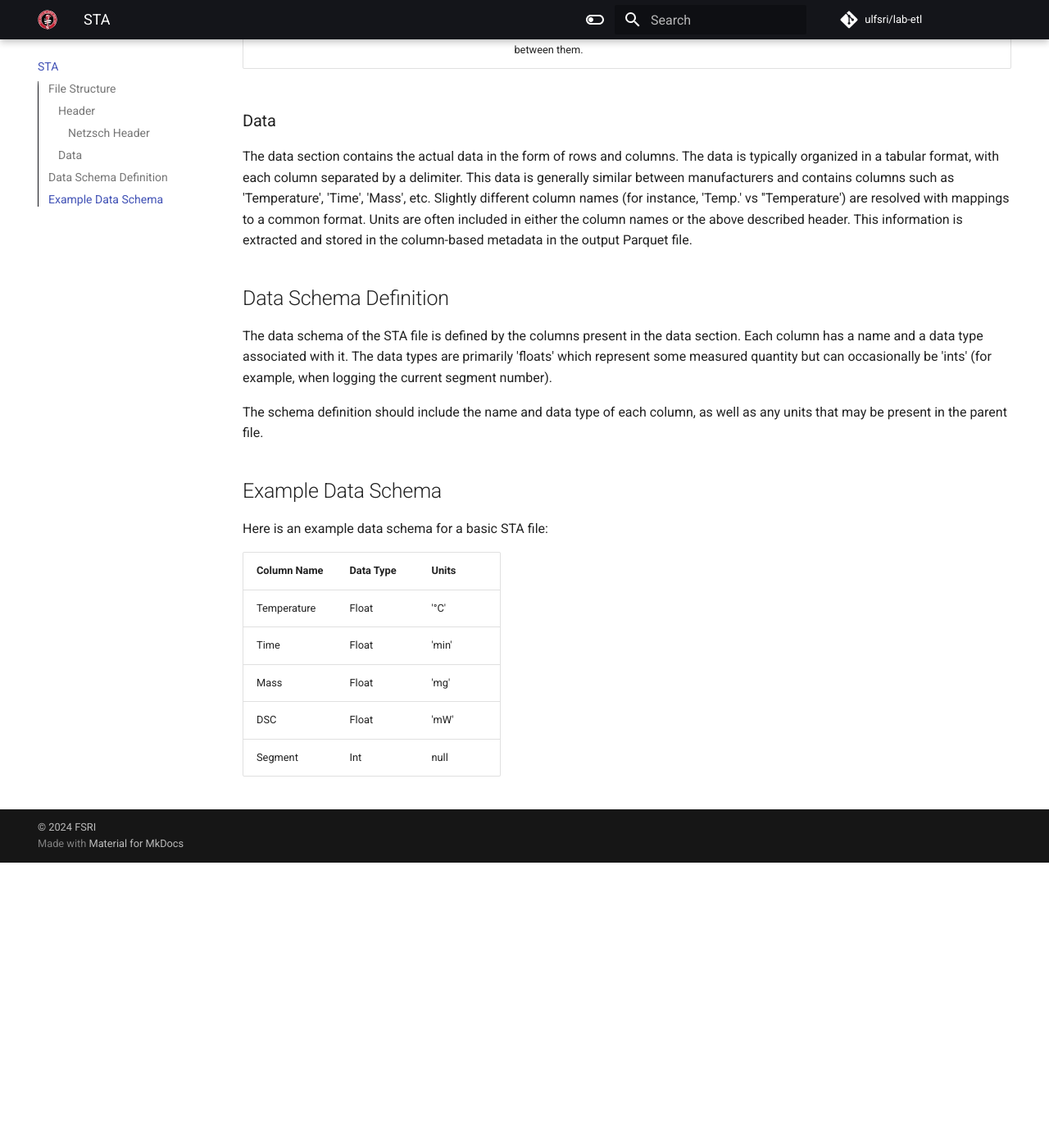
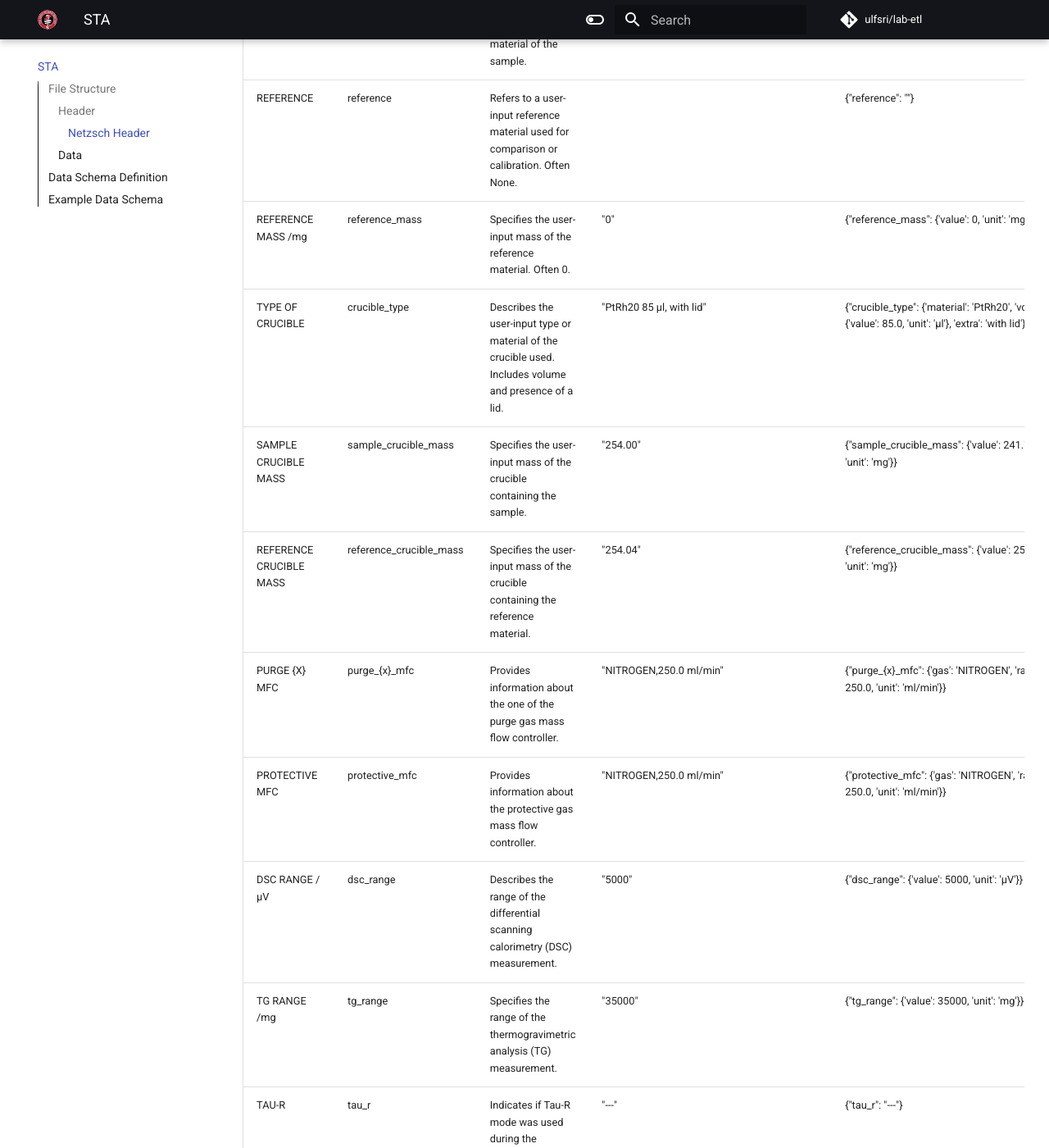
Before and after one commit to ulfsri/lab-etl, an MkDocs documentation site: the page built from docs/sta.md, in a window 1280 px wide and 1400 px high, scrolled down 3007 px. Shown: the whole window at 82% size. Built offline with MkDocs 1.6.1 and Material for MkDocs 9.7.7, drawn with Linux system fonts in a browser that asks for light colours; comment, search, counter and statistics services are not loaded; before the commit the page ends 4059 px from its top, so only the background shows below that; some of the changed text lies outside the part shown.

```diff
--- a/docs/sta.md
+++ b/docs/sta.md
@@ -15,43 +15,43 @@ The header section contains metadata about the file, such as the date performed,
 #### Netzsch Header
 Here are the commonly found metadata fields in the Netzsch instrument file header:
 
-| Original Name         | Metadata Name | Description | Example |
-|-----------------------|---------------|-------------|---------|
-| EXPORTTYPE            | exporttype    | Provides the type of export that was performed from the Netzsch Proteus software. | "DATA ALL" |
-| FILE                  | file          | Lists the manufacturer data file from which this file was produced. | "DF_FILED_DES_STA_N2_10K_231028_R1.ngb-ss3" |
-| FORMAT                | format        | Provides the export format of the file. | "NETZSCH5" |
-| FTYPE                 | file_type     | Provides the encoding type of the file. | "ANSI" |
-| IDENTITY              | identity      | Provides a user-entered quantity during test setup. | "DF_FILED" |
-| DECIMAL               | decimal       | Provides the decimal character. | "POINT" |
-| SEPARATOR             | delimiter     | Provides the delimiter used in the file. | "COMMA" |
-| MTYPE                 | measurement_type | Provides the measurement type exported. | "DSC" |
-| INSTRUMENT            | instrument    | Specifies the name or model of the instrument used for the measurement. | "NETZSCH STA 449F3" |
-| PROJECT               | project       | Provides user-input information about the project or experiment associated with the data. | "Oxidative Pyrolysis" |
-| DATE/TIME             | date_performed | Indicates the date and time when the measurement was performed. | "2/11/2024 13:12:51 (UTC-5)" |
-| CORR. FILE            | correction_file | Refers to the correction file used during the measurement, if any. | |
-| TEMPCAL               | temperature_calibration | Provides the temperature calibration file used for the measurement. | "30-01-2024 15:52" |
-| SENSITIVITY           | sensitivity_calibration | Provides the sensitivity calibration file used for the measurement. | "30-01-2024 15:52" |
-| LABORATORY            | laboratory    | Indicates the laboratory or facility where the measurement took place. | "UL FSRI" |
-| OPERATOR              | operator      | Specifies the user-input name or identifier of the operator who performed the measurement. | "Grayson" |
-| REMARK                | comments      | Provides any additional remarks or comments related to the measurement. | "Douglas fir, Filed, Closed pan, Pt, Kinetics validation run" |
-| SAMPLE                | sample        | User-input name of the sample being tested. | "DF_FILED" |
-| SAMPLE MASS           | sample_mass   | Specifies the user-input mass of the sample. | "3.99" |
-| MATERIAL              | material      | Indicates the user-input material of the sample. | "Douglas Fir" |
-| REFERENCE             | reference     | Refers to a user-input reference material used for comparison or calibration. Often None. | |
-| REFERENCE MASS        | reference_mass | Specifies the user-input mass of the reference material. Often 0. | "0" |
-| TYPE OF CRUCIBLE      | crucible_type | Describes the user-input type or material of the crucible used. Includes volume and presence of a lid. | "PtRh20 85 µl, with lid" |
-| SAMPLE CRUCIBLE MASS  | sample_crucible_mass | Specifies the user-input mass of the crucible containing the sample. | "254.00" |
-| REFERENCE CRUCIBLE MASS | reference_crucible_mass | Specifies the user-input mass of the crucible containing the reference material. | "254.04" |
-| PURGE {X} MFC           | purge_{x}_mfc   | Provides information about the one of the purge gas mass flow controller. | "NITROGEN,250.0 ml/min" |
-| PROTECTIVE MFC        | protective_mfc | Provides information about the protective gas mass flow controller. | "NITROGEN,250.0 ml/min" |
-| DSC RANGE             | dsc_range     | Describes the range of the differential scanning calorimetry (DSC) measurement. | "5000" |
-| TG RANGE              | tg_range      | Specifies the range of the thermogravimetric analysis (TG) measurement. | "35000" |
-| TAU-R                 | tau_r         | Indicates if Tau-R mode was used during the measurement. | "---" |
-| CORR. CODE            | correction_code | Not really sure what this represents at the moment. For all of our files it is "000". | "000" |
-| EXO                   | exothermic    | Negative or positive 1 value that represents the direction corresponding to exothermic DSC phenomena. | "-1" |
-| RANGE                 | range         | Describes the range of temperatures and/or heating rates during this measurement. | "25°C....700°C/0.0....40.0K/min" |
-| SEGMENT               | segment       | Specifies the segment number(s) presented and the total number of segments in the temperature program. | "S1-9/9" |
-| SEG. {X}                 | segment_{x}     | Additional segment information including start and end temperatures and time or heating rate between them. | "25°C/20.0(K/min)/250°C" |
+| Original Name         | Metadata Name | Description | Example | Output Example |
+|-----------------------|---------------|-------------|---------|----------------|
+| EXPORTTYPE            | export_type    | Provides the type of export that was performed from the Netzsch Proteus software. | "DATA ALL" | {"export_type": "DATA ALL"} |
+| FILE                  | file          | Lists the manufacturer data file from which this file was produced. | "DF_FILED_DES_STA_N2_10K_231028_R1.ngb-ss3" | {"file": "DF_FILED_DES_STA_N2_10K_231028_R1.ngb-ss3"} |
+| FORMAT                | format        | Provides the export format of the file. | "NETZSCH5" | {"format": "NETZSCH5"} |
+| FTYPE                 | file_type     | Provides the encoding type of the file. | "ANSI" | {"file_type": "ANSI"} |
+| IDENTITY              | identity      | Provides a user-entered quantity during test setup. | "DF_FILED" | {"identity": "DF_FILED"} |
+| DECIMAL               | decimal       | Provides the decimal character. | "POINT" | {"decimal": "POINT"} |
+| SEPARATOR             | delimiter     | Provides the delimiter used in the file. | "COMMA" | {"delimiter": "COMMA"} |
+| MTYPE                 | measurement_type | Provides the measurement type exported. | "DSC" | {"measurement_type": "DSC"} |
+| INSTRUMENT            | instrument    | Specifies the name or model of the instrument used for the measurement. | "NETZSCH STA 449F3" | {"instrument": "NETZSCH STA 449F3"} |
+| PROJECT               | project       | Provides user-input information about the project or experiment associated with the data. | "Oxidative Pyrolysis" | {"project": "Oxidative Pyrolysis"} |
+| DATE/TIME             | date_performed | Indicates the date and time when the measurement was performed. | "2/11/2024 13:12:51 (UTC-5)" | {"date_performed": "2023-10-28T13:29:27+04:00"} |
+| CORR. FILE            | correction_file | Refers to the correction file used during the measurement, if any. | | {"correction_file": ""} |
+| TEMPCAL               | temperature_calibration | Provides the temperature calibration file used for the measurement. | "30-01-2024 15:52" | {"temperature_calibration": {'date': '2023-09-10T07:44:00'}} |
+| SENSITIVITY           | sensitivity_calibration | Provides the sensitivity calibration file used for the measurement. | "30-01-2024 15:52" | {"sensitivity_calibration": {'date': '2023-09-10T07:44:00'}} |
+| LABORATORY            | laboratory    | Indicates the laboratory or facility where the measurement took place. | "UL FSRI" | {"laboratory": "UL FSRI"} |
+| OPERATOR              | operator      | Specifies the user-input name or identifier of the operator who performed the measurement. | "Grayson" | {"operator": "Grayson"} |
+| REMARK                | comments      | Provides any additional remarks or comments related to the measurement. | "Douglas fir, Filed, Closed pan, Pt, Kinetics validation run" | {"comments": "Douglas fir, Filed, Closed pan, Pt, Kinetics validation run"} |
+| SAMPLE                | sample        | User-input name of the sample being tested. | "DF_FILED" | {"sample": "DF_FILED"} |
+| SAMPLE MASS /mg           | sample_mass   | Specifies the user-input mass of the sample. | "3.99" | {"sample_mass": {'value': 3.99, 'unit': 'mg'}} |
+| MATERIAL              | material      | Indicates the user-input material of the sample. | "Douglas Fir" | {"material": "Douglas Fir"} |
+| REFERENCE             | reference     | Refers to a user-input reference material used for comparison or calibration. Often None. | | {"reference": ""} |
+| REFERENCE MASS /mg        | reference_mass | Specifies the user-input mass of the reference material. Often 0. | "0" | {"reference_mass": {'value': 0, 'unit': 'mg'}} |
+| TYPE OF CRUCIBLE      | crucible_type | Describes the user-input type or material of the crucible used. Includes volume and presence of a lid. | "PtRh20 85 µl, with lid" | {"crucible_type": {'material': 'PtRh20', 'volume': {'value': 85.0, 'unit': 'µl'}, 'extra': 'with lid'}} |
+| SAMPLE CRUCIBLE MASS  | sample_crucible_mass | Specifies the user-input mass of the crucible containing the sample. | "254.00" | {"sample_crucible_mass": {'value': 241.78, 'unit': 'mg'}} |
+| REFERENCE CRUCIBLE MASS | reference_crucible_mass | Specifies the user-input mass of the crucible containing the reference material. | "254.04" | {"reference_crucible_mass": {'value': 254.00, 'unit': 'mg'}} |
+| PURGE {X} MFC           | purge_{x}_mfc   | Provides information about the one of the purge gas mass flow controller. | "NITROGEN,250.0 ml/min" | {"purge_{x}_mfc": {'gas': 'NITROGEN', 'range': 250.0, 'unit': 'ml/min'}} |
+| PROTECTIVE MFC        | protective_mfc | Provides information about the protective gas mass flow controller. | "NITROGEN,250.0 ml/min" | {"protective_mfc": {'gas': 'NITROGEN', 'range': 250.0, 'unit': 'ml/min'}} |
+| DSC RANGE /µV             | dsc_range     | Describes the range of the differential scanning calorimetry (DSC) measurement. | "5000" | {"dsc_range": {'value': 5000, 'unit': 'µV'}} |
+| TG RANGE /mg              | tg_range      | Specifies the range of the thermogravimetric analysis (TG) measurement. | "35000" | {"tg_range": {'value': 35000, 'unit': 'mg'}} |
+| TAU-R                 | tau_r         | Indicates if Tau-R mode was used during the measurement. | "---" | {"tau_r": "---"} |
+| CORR. CODE            | correction_code | Not really sure what this represents at the moment. For all of our files it is "000". | "000" | {"correction_code": "000"} |
+| EXO                   | exothermic    | Negative or positive 1 value that represents the direction corresponding to exothermic DSC phenomena. | "-1" | {"exothermic": "-1"} |
+| RANGE                 | range         | Describes the range of temperatures and/or heating rates during this measurement. | "25°C....700°C/0.0....40.0K/min" | {"range": "25°C....700°C/0.0....40.0K/min"} |
+| SEGMENT               | segment       | Specifies the segment number(s) presented and the total number of segments in the temperature program. | "S1-9/9" | {"segment": "S1-9/9"} |
+| SEG. {X}                 | segment_{x}     | Additional segment information including start and end temperatures and time or heating rate between them. | "25°C/20.0(K/min)/250°C" | {"segment_{x}": {'start_temperature': {'value': 25.0, 'unit': '°C'}, 'end_temperature': {'value': 250.0, 'unit': '°C'}, 'heating_rate': {'value': 20.0, 'unit': 'K/min'}}} |
 
 ### Data
 
```
Also changed, not shown: 1 other file.
